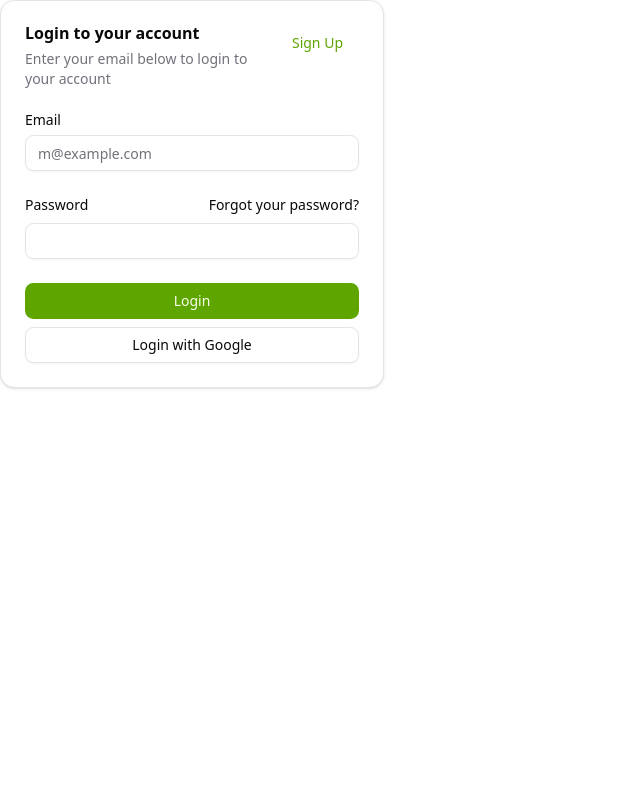
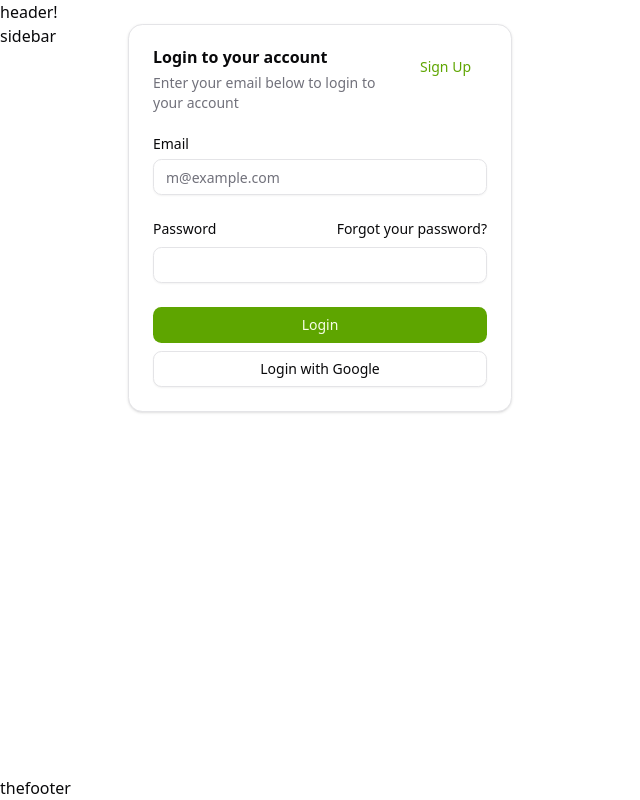
Before and after one commit to kizunaiix/my-web-demo, a React (Vite) app in the folder react/: page /my-web-demo/playground in a window 1280 px wide. Shown: the whole page, without its empty margins (0-640 px from the left). Built offline with nearby package versions, Linux system fonts and the light colour scheme.

Commit message:
add Layout

```diff
--- /dev/null
+++ b/react/src/components/layout/layout.tsx
@@ -0,0 +1,23 @@
+// import { useState } from "react";
+
+interface layoutProps {
+  withSidebar: boolean;
+  children: React.ReactNode;
+}
+
+function Layout({ withSidebar, children }: layoutProps) {
+  return (
+    <>
+      <div className="flex flex-col min-h-dvh">
+        <header>header!</header>
+        <div className="flex flex-1">
+          {withSidebar && <aside className="hidden md:block w-32">sidebar</aside>}
+          <main className="flex-1">{children}</main>
+        </div>
+        <footer>thefooter</footer>
+      </div>
+    </>
+  );
+}
+
+export { Layout };
--- a/react/src/pages/Playground.tsx
+++ b/react/src/pages/Playground.tsx
@@ -1,3 +1,4 @@
+import { Layout } from "@/components/layout/layout";
 import { Button } from "@/components/ui/button";
 import { Input } from "@/components/ui/input";
 import {
@@ -14,6 +15,7 @@ import { Label } from "@/components/ui/label";
 function Playground() {
   return (
     <>
+      <Layout withSidebar={true}>
         <Card className="w-full max-w-sm">
           <CardHeader>
             <CardTitle>Login to your account</CardTitle>
@@ -60,9 +62,9 @@ function Playground() {
             </Button>
           </CardFooter>
         </Card>
+      </Layout>
     </>
   );
 }
 
-
 export { Playground };
```
Lines whose indentation alone changed are shown as unchanged.
